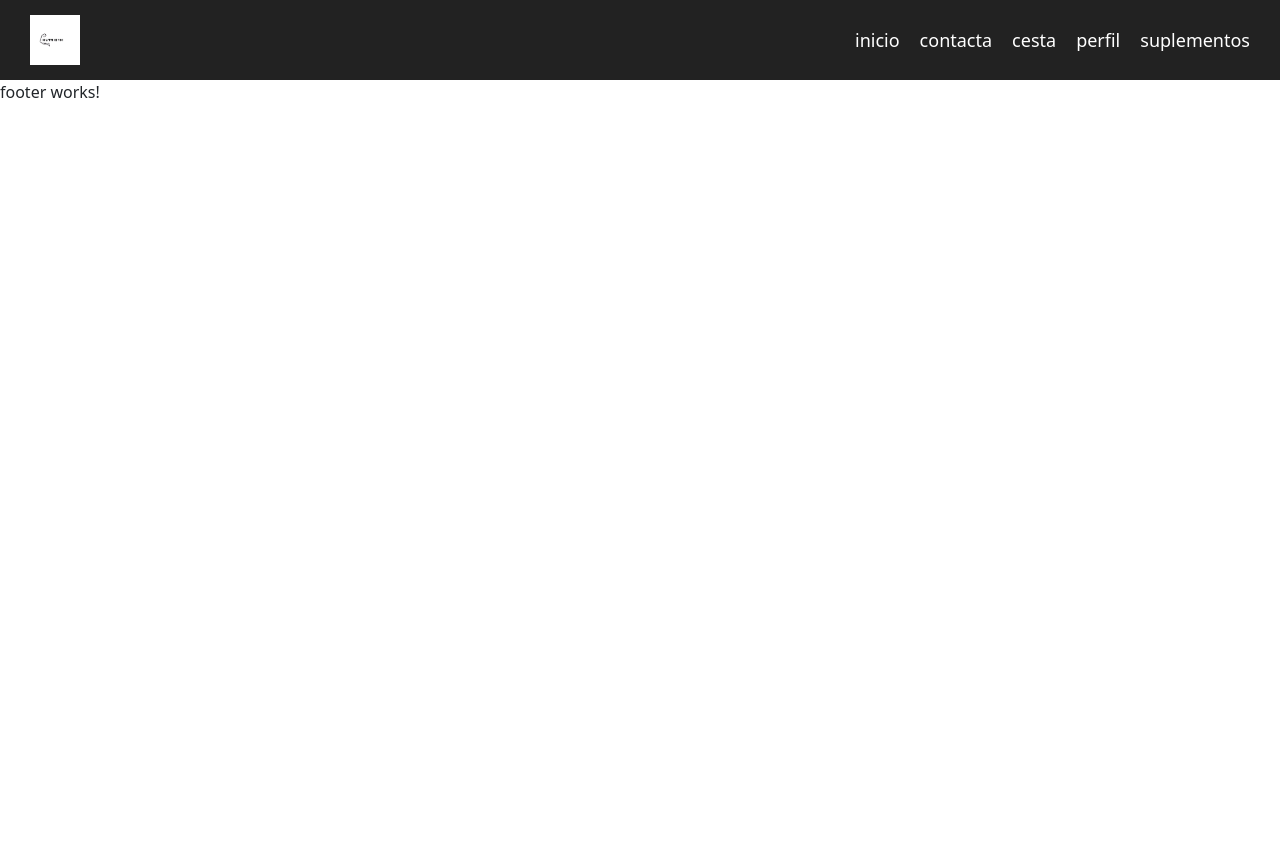
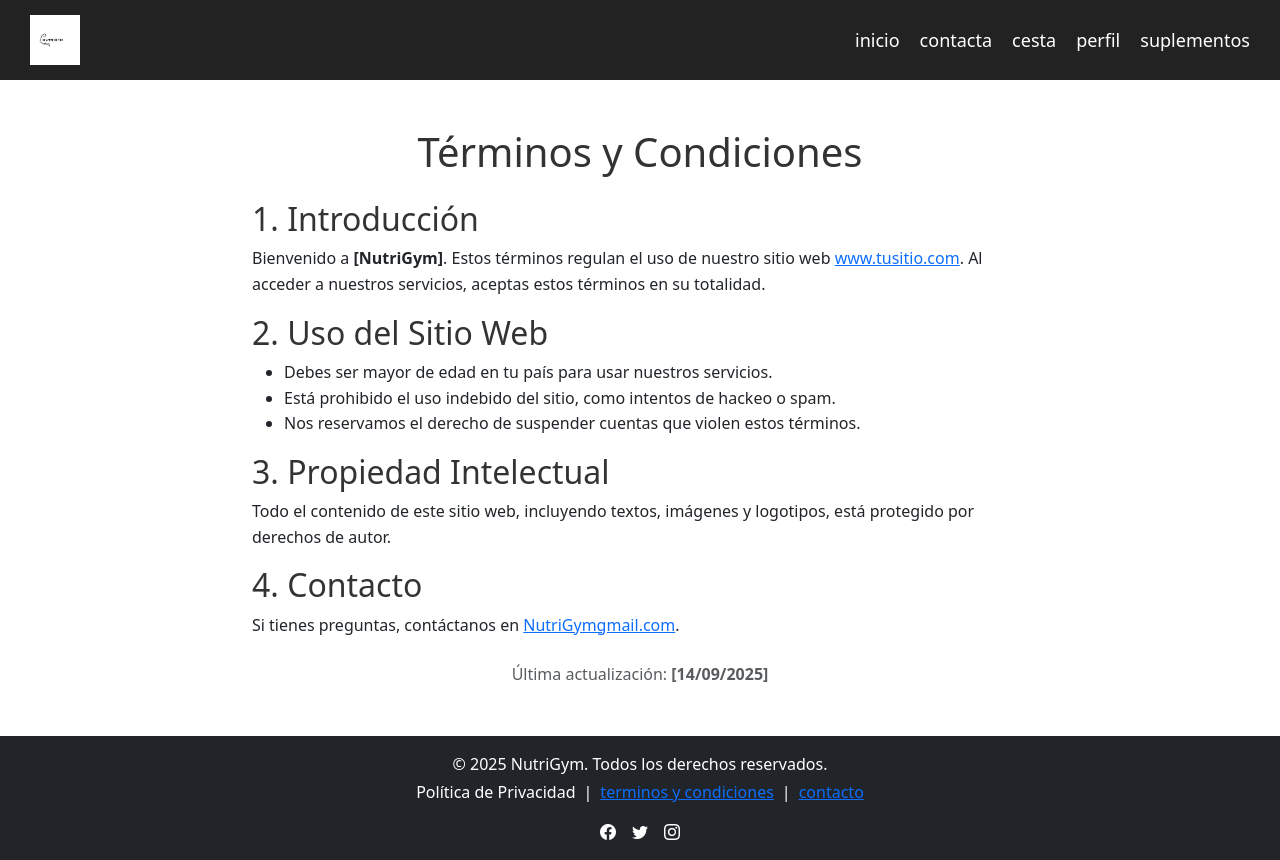
Before and after one commit to gonzaloseg/NutriGym, an Angular app: page /terminos in a window 1280 px wide. Before the commit this address led to /. Before the commit the page ends 800 px from the top, so only its background shows below. Built offline with nearby package versions, Linux system fonts and the light colour scheme.

Commit message:
nuevos paginas

```diff
--- a/src/app/app-routing.module.ts
+++ b/src/app/app-routing.module.ts
@@ -6,6 +6,8 @@ import { CestaComponent } from './pages/cesta/cesta.component';
 import { InicioComponent } from './pages/inicio/inicio.component';
 import { RutinasComponent } from './pages/rutinas/rutinas.component';
 import { SuplementosComponent } from './pages/suplementos/suplementos.component';
+import { TerminosComponent } from './pages/terminos/terminos.component';
+import { ContactaComponent } from './pages/contacta/contacta.component';
 
 
 const routes: Routes = [
@@ -15,6 +17,8 @@ const routes: Routes = [
   { path: 'inicio', component: InicioComponent },
   { path: 'rutinas', component: RutinasComponent },
   { path: 'suplementos', component: SuplementosComponent },
+  { path: 'terminos', component: TerminosComponent },
+  { path: 'contacta', component: ContactaComponent },
   { path: '', redirectTo: '/inicio', pathMatch: 'full' }
 
 ];
--- a/src/app/components/footer/footer.component.css
+++ b/src/app/components/footer/footer.component.css
@@ -0,0 +1,3 @@
+footer a:hover {
+    color: #f8d210 !important; /* Amarillo dorado */
+  }
--- a/src/app/components/footer/footer.component.html
+++ b/src/app/components/footer/footer.component.html
@@ -1 +1,23 @@
-<p>footer works!</p>
+<footer class="bg-dark text-white text-center py-3">
+    <div class="container">
+      <p class="mb-1">&copy; 2025 NutriGym. Todos los derechos reservados.</p>
+      <ul class="list-inline">
+        <li class="list-inline-item">
+          <a href="#" class="text-white text-decoration-none">Política de Privacidad</a>
+        </li>
+        <li class="list-inline-item">|</li>
+        <li class="list-inline-item">
+            <a  routerLink="/terminos" routerLinkActive="active">terminos y condiciones</a>
+        </li>
+        <li class="list-inline-item">|</li>
+        <li class="list-inline-item">
+            <a  routerLink="/contacta" routerLinkActive="active">contacto</a>
+        </li>
+      </ul>
+      <div class="mt-2">
+        <a href="#" class="text-white me-3"><i class="bi bi-facebook"></i></a>
+        <a href="#" class="text-white me-3"><i class="bi bi-twitter"></i></a>
+        <a href="#" class="text-white"><i class="bi bi-instagram"></i></a>
+      </div>
+    </div>
+  </footer>
--- /dev/null
+++ b/src/app/pages/contacta/contacta.component.html
@@ -0,0 +1,29 @@
+<div class="container mt-5">
+    <h2 class="text-center mb-4">Contacto</h2>
+    <form (ngSubmit)="enviarFormulario()" class="p-4 shadow rounded bg-light">
+
+      <!-- Nombre y Apellidos -->
+      <div class="mb-3">
+        <label for="nombre" class="form-label">Nombre y Apellidos</label>
+        <input type="text" id="nombre" class="form-control" [(ngModel)]="form.nombre" name="nombre" required>
+      </div>
+
+      <!-- Correo Electrónico -->
+      <div class="mb-3">
+        <label for="email" class="form-label">Correo Electrónico</label>
+        <input type="email" id="email" class="form-control" [(ngModel)]="form.email" name="email" required>
+      </div>
+
+      <!-- Descripción -->
+      <div class="mb-3">
+        <label for="descripcion" class="form-label">Descripción</label>
+        <textarea id="descripcion" rows="4" class="form-control" [(ngModel)]="form.descripcion" name="descripcion" required></textarea>
+      </div>
+
+      <!-- Botón de Enviar -->
+      <button type="submit" class="btn btn-primary w-100">Enviar</button>
+
+      <!-- Mensaje de Éxito -->
+      <p *ngIf="enviado" class="text-success mt-3 text-center">¡Mensaje enviado con éxito!</p>
+    </form>
+  </div>
--- /dev/null
+++ b/src/app/pages/contacta/contacta.component.ts
@@ -0,0 +1,27 @@
+import { Component } from '@angular/core';
+
+@Component({
+  selector: 'app-contacta',
+  templateUrl: './contacta.component.html',
+  styleUrl: './contacta.component.css'
+})
+export class ContactaComponent {
+  form = {
+    nombre: '',
+    email: '',
+    descripcion: ''
+  };
+
+  enviado = false;
+
+  enviarFormulario() {
+    console.log('Formulario enviado:', this.form);
+    this.enviado = true;
+
+    // Reiniciar el formulario después de enviar
+    setTimeout(() => {
+      this.enviado = false;
+      this.form = { nombre: '', email: '', descripcion: '' };
+    }, 1000);
+  }
+}
--- a/src/app/pages/suplementos/suplementos.component.html
+++ b/src/app/pages/suplementos/suplementos.component.html
@@ -1,10 +1,10 @@
 <div class="container py-5">
-  <h1 class="text-center fw-bold mb-4">🔎 Buscador de Suplementos</h1>
+  <h1 class="text-center fw-bold mb-4">🔎 Buscador de ideas</h1>
 
   <div class="d-flex justify-content-center">
     <div class="input-group w-50">
       <input type="text" class="form-control rounded-pill px-4 shadow-sm" [(ngModel)]="searchQuery"
-        placeholder="Buscar suplementos..." (keyup.enter)="buscarRecetas()" />
+        placeholder="Buscar ideas..." (keyup.enter)="buscarRecetas()" />
       <button class="btn btn-dark rounded-pill px-4 ms-2 shadow-sm" (click)="buscarRecetas()">Buscar</button>
     </div>
   </div>
--- /dev/null
+++ b/src/app/pages/terminos/terminos.component.css
@@ -0,0 +1,12 @@
+.container {
+    max-width: 800px;
+  }
+
+  h1, h2 {
+    color: #333;
+  }
+
+  p, li {
+    font-size: 16px;
+    line-height: 1.6;
+  }
--- /dev/null
+++ b/src/app/pages/terminos/terminos.component.html
@@ -0,0 +1,29 @@
+<div class="container my-5">
+    <h1 class="text-center mb-4">Términos y Condiciones</h1>
+
+    <section>
+      <h2>1. Introducción</h2>
+      <p>Bienvenido a <strong>[NutriGym]</strong>. Estos términos regulan el uso de nuestro sitio web <a href="https://www.tusitio.com">www.tusitio.com</a>. Al acceder a nuestros servicios, aceptas estos términos en su totalidad.</p>
+    </section>
+
+    <section>
+      <h2>2. Uso del Sitio Web</h2>
+      <ul>
+        <li>Debes ser mayor de edad en tu país para usar nuestros servicios.</li>
+        <li>Está prohibido el uso indebido del sitio, como intentos de hackeo o spam.</li>
+        <li>Nos reservamos el derecho de suspender cuentas que violen estos términos.</li>
+      </ul>
+    </section>
+
+    <section>
+      <h2>3. Propiedad Intelectual</h2>
+      <p>Todo el contenido de este sitio web, incluyendo textos, imágenes y logotipos, está protegido por derechos de autor.</p>
+    </section>
+
+    <section>
+      <h2>4. Contacto</h2>
+      <p>Si tienes preguntas, contáctanos en <a href="mailto:correo@tusitio.com">NutriGymgmail.com</a>.</p>
+    </section>
+
+    <p class="text-muted text-center mt-4">Última actualización: <strong>[14/09/2025]</strong></p>
+  </div>
```
Also changed, not shown: src/app/pages/pages.module.ts (+8 -2 lines), src/app/pages/terminos/terminos.component.ts (added, +10 -0 lines), src/app/pages/contacta/contacta.component.css (added), 2 other files (tests, documents, lock files or other folders).
